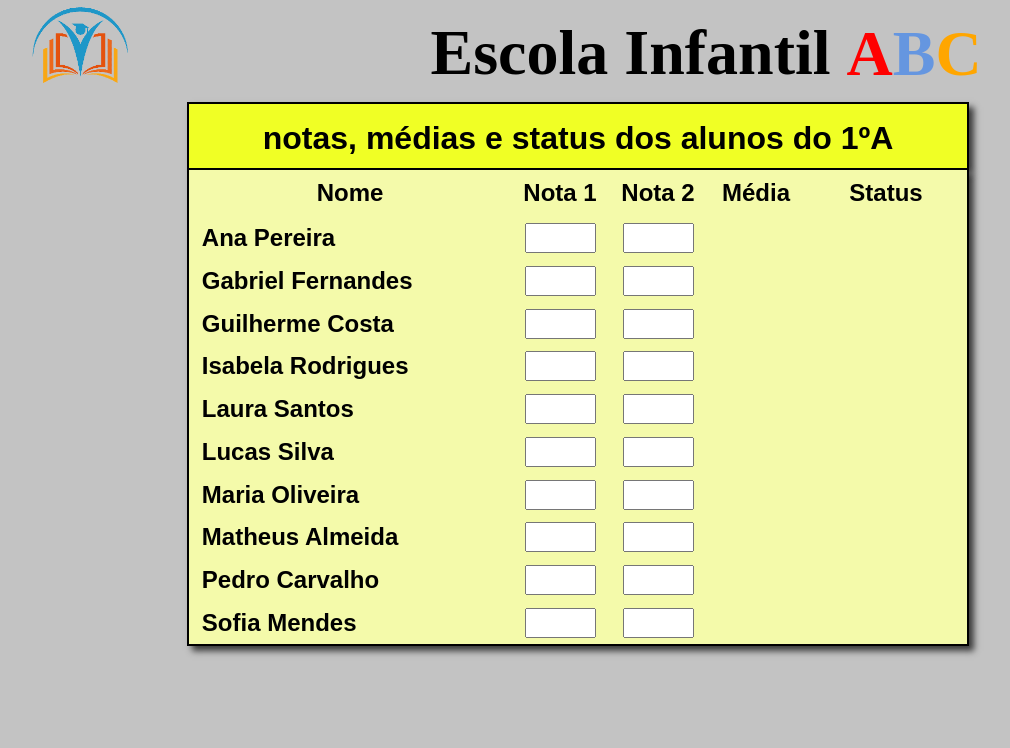
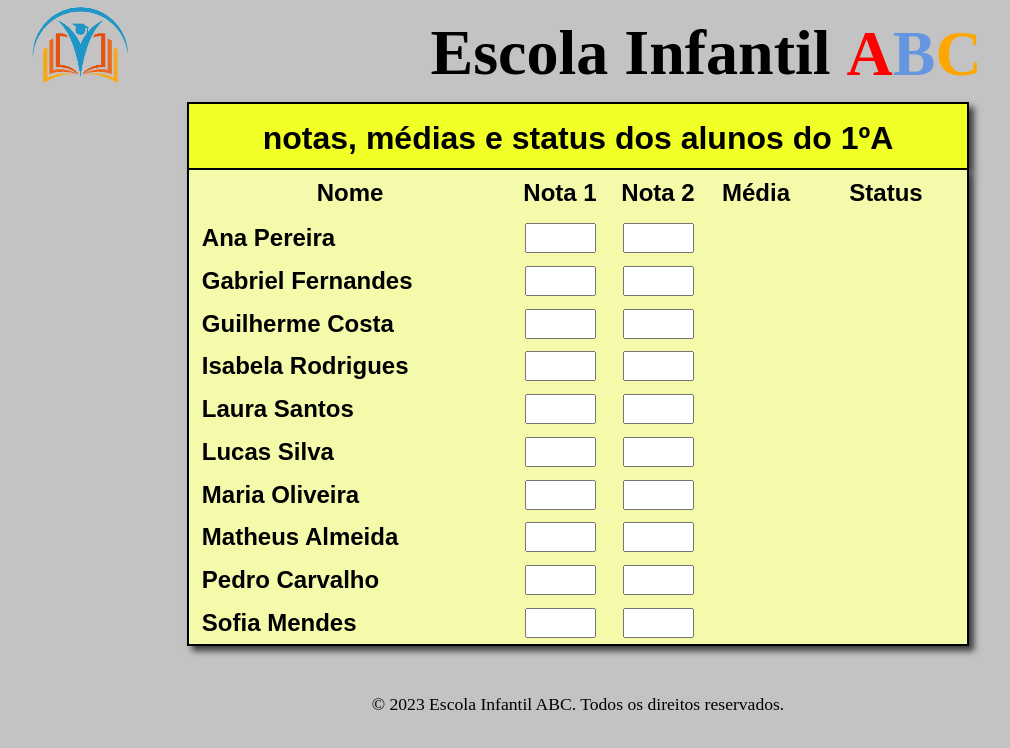
Before and after one commit to RomuloPA/MediaAlunosComAngular, an Angular app: page / in a window 1280 px wide. Shown: the top 748 px of the page, without its empty margins (62-1072 px from the left). Built offline with nearby package versions, Linux system fonts and the light colour scheme.

Commit message:
Criado o component footer e suas esetilizações.

```diff
--- a/src/app/app.component.html
+++ b/src/app/app.component.html
@@ -1,2 +1,3 @@
 <app-header></app-header>
 <app-tabela-dados></app-tabela-dados>
+<app-footer></app-footer>
--- a/src/app/app.module.ts
+++ b/src/app/app.module.ts
@@ -5,12 +5,14 @@
 import { TabelaDadosComponent } from './tabela-dados/tabela-dados.component';
 import { FormsModule } from '@angular/forms';
 import { HeaderComponent } from './header/header.component';
+import { FooterComponent } from './footer/footer.component';
 
 @NgModule({
   declarations: [
     AppComponent,
     TabelaDadosComponent,
     HeaderComponent,
+    FooterComponent,
   ],
   imports: [
     BrowserModule,
--- /dev/null
+++ b/src/app/footer/footer.component.css
@@ -0,0 +1,5 @@
+p {
+    text-align: center;
+    margin-top: 3rem;
+    font-size: 1.1rem;
+}
--- /dev/null
+++ b/src/app/footer/footer.component.html
@@ -0,0 +1 @@
+<p>© 2023 Escola Infantil ABC. Todos os direitos reservados.</p>
```
Also changed, not shown: src/app/footer/footer.component.ts (added, +10 -0 lines), 1 other file (tests, documents, lock files or other folders).
